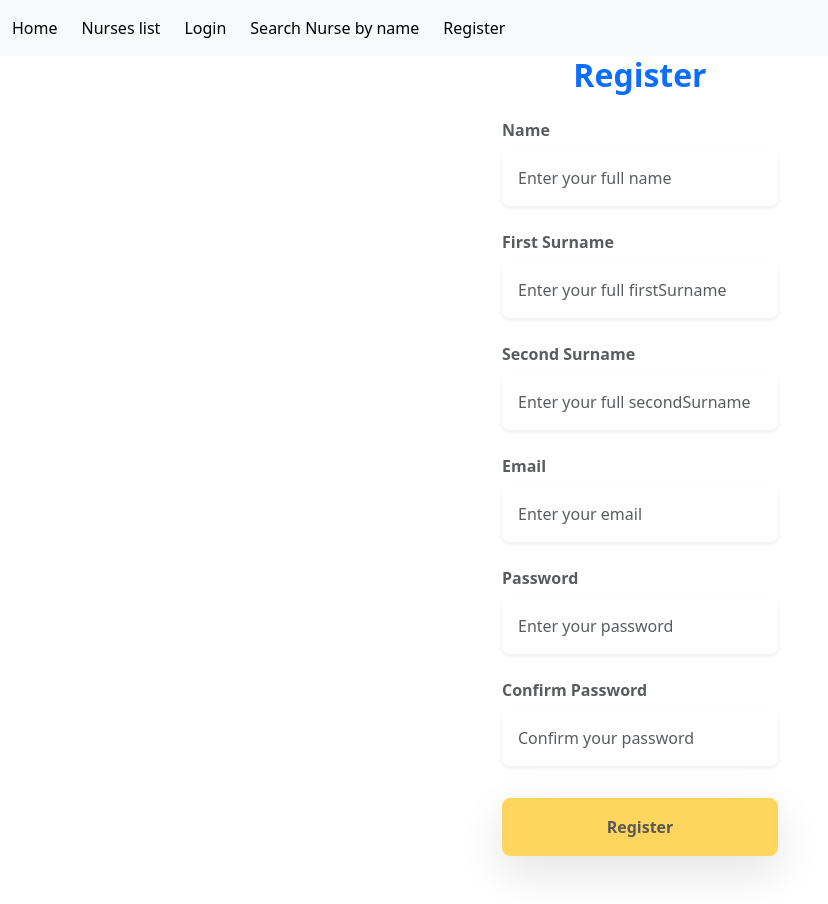
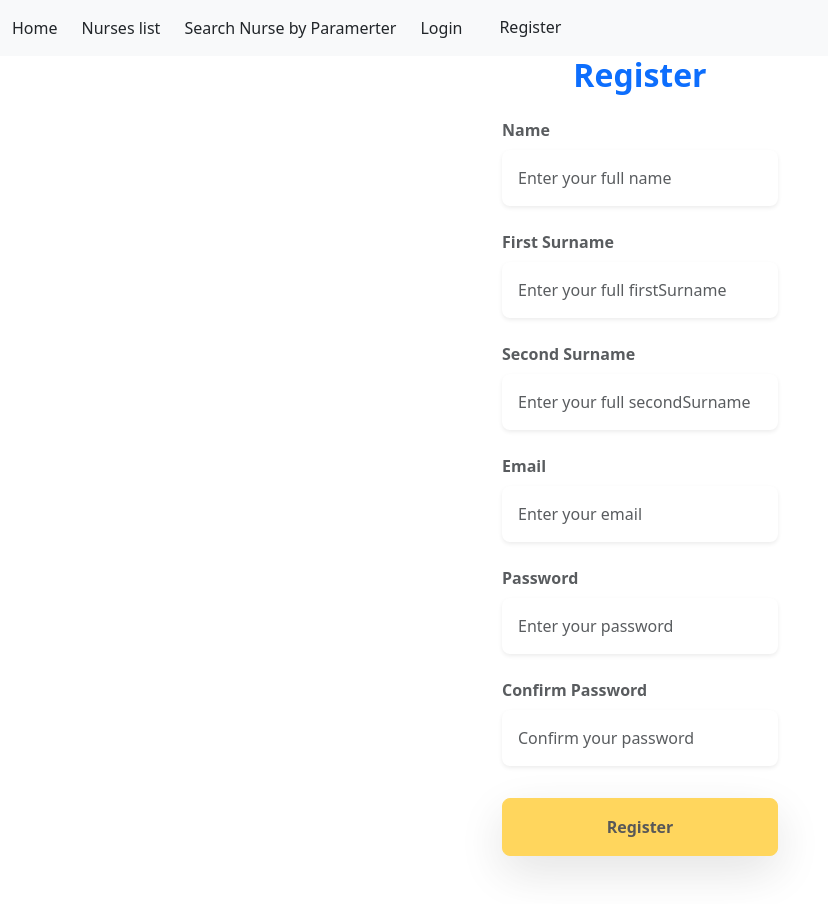
Before and after one commit to santiestebanellc/pr06_daw_front_end, an Angular app in the folder NurseProject_Frontend/: page /nurses-register in a window 1280 px wide. Shown: the whole page, without its empty margins (0-828 px from the left). Built offline with nearby package versions, Linux system fonts and the light colour scheme.

Commit message:
show new nurses fixed

```diff
--- a/NurseProject_Frontend/src/app/menu/menu.component.html
+++ b/NurseProject_Frontend/src/app/menu/menu.component.html
@@ -2,23 +2,45 @@
   <div class="container-fluid">
     <ul class="d-flex flex-row gap-4 navbar-nav">
       <li class="nav-item">
-        <a class="nav-link active" href="">Home</a>
+        <button
+          [routerLink]="'/'"
+          class="btn btn-link text-decoration-none text-dark nav-link active"
+        >
+          Home
+        </button>
       </li>
       <li class="nav-item">
-        <a class="nav-link active" href="list-all-nurses">Nurses list</a>
+        <button
+          [routerLink]="'list-all-nurses'"
+          class="btn btn-link text-decoration-none text-dark nav-link active"
+        >
+          Nurses list
+        </button>
+      </li>
+
+      <li class="nav-item">
+        <button
+          [routerLink]="'search-nurses-by-name'"
+          class="btn btn-link text-decoration-none text-dark nav-link active"
+        >
+          Search Nurse by Paramerter
+        </button>
       </li>
       <li class="nav-item">
-        <a class="nav-link active" href="nurses-login">Login</a>
+        <button
+          [routerLink]="'nurses-login'"
+          class="btn btn-link text-decoration-none text-dark nav-link active"
+        >
+          Login
+        </button>
       </li>
       <li class="nav-item">
-        <a class="nav-link active" href="search-nurses-by-name"
-          >Search Nurse by name</a
+        <button
+          [routerLink]="'nurses-register'"
+          class="btn btn-link text-decoration-none text-dark active"
         >
-      </li>
-      <li class="nav-item">
-        <a class="nav-link active" href="nurses-register"
-          >Register</a
-        >
+          Register
+        </button>
       </li>
     </ul>
   </div>
--- a/NurseProject_Frontend/src/app/register/register.component.html
+++ b/NurseProject_Frontend/src/app/register/register.component.html
@@ -1,4 +1,4 @@
-<div class="container d-flex justify-content-center align-items-center vh-100 ">
+<div class="container d-flex justify-content-center align-items-center vh-100">
   <div class="login-container p-5 rounded-4 bg-white col-12 col-md-6 col-lg-4">
     <!-- Título -->
     <h2 class="text-center mb-4 text-primary fw-bold">Register</h2>
@@ -19,7 +19,9 @@
       </div>
 
       <div class="form-group mb-4">
-        <label for="firstSurname" class="form-label fw-bold text-muted">First Surname</label>
+        <label for="firstSurname" class="form-label fw-bold text-muted"
+          >First Surname</label
+        >
         <input
           type="text"
           id="firstSurname"
@@ -32,7 +34,9 @@
       </div>
 
       <div class="form-group mb-4">
-        <label for="secondSurname" class="form-label fw-bold text-muted">Second Surname</label>
+        <label for="secondSurname" class="form-label fw-bold text-muted"
+          >Second Surname</label
+        >
         <input
           type="text"
           id="secondSurname"
@@ -60,7 +64,9 @@
 
       <!-- Campo de Contraseña -->
       <div class="form-group mb-4">
-        <label for="password" class="form-label fw-bold text-muted">Password</label>
+        <label for="password" class="form-label fw-bold text-muted"
+          >Password</label
+        >
         <input
           type="password"
           id="password"
@@ -74,7 +80,9 @@
 
       <!-- Confirmar Contraseña -->
       <div class="form-group mb-4">
-        <label for="confirmPassword" class="form-label fw-bold text-muted">Confirm Password</label>
+        <label for="confirmPassword" class="form-label fw-bold text-muted"
+          >Confirm Password</label
+        >
         <input
           type="password"
           id="confirmPassword"
@@ -85,25 +93,32 @@
           required
         />
       </div>
+      <!-- Mensaje de Error -->
+      <div
+        *ngIf="errorMessage"
+        class="alert alert-danger text-center mt-3 shadow-sm rounded-3"
+      >
+        {{ errorMessage }}
+      </div>
+
+      <!-- Mensaje de Éxito -->
+      <div
+        *ngIf="successMessage"
+        class="alert alert-success text-center mt-3 shadow-sm rounded-3"
+      >
+        {{ successMessage }}
+      </div>
 
       <!-- Botón de Enviar -->
       <button
         type="submit"
         class="btn btn-warning w-100 fw-bold py-3 rounded-3 shadow-lg mt-2 transition-all"
-        [disabled]="!name || !email || !password || password !== confirmPassword">
+        [disabled]="
+          !name || !email || !password || password !== confirmPassword
+        "
+      >
         Register
       </button>
-
-      <!-- Mensaje de Error -->
-      <div *ngIf="errorMessage" class="alert alert-danger text-center mt-3 shadow-sm rounded-3">
-        {{ errorMessage }}
-      </div>
-
-      <!-- Mensaje de Éxito -->
-      <div *ngIf="successMessage" class="alert alert-success text-center mt-3 shadow-sm rounded-3">
-        {{ successMessage }}
-      </div>
     </form>
-
   </div>
 </div>
--- a/NurseProject_Frontend/src/app/register/register.component.ts
+++ b/NurseProject_Frontend/src/app/register/register.component.ts
@@ -8,7 +8,7 @@ import { NursesService } from '../services/nurses.service';
   selector: 'app-register',
   imports: [CommonModule, FormsModule],
   templateUrl: './register.component.html',
-  styleUrls: ['./register.component.css']
+  styleUrls: ['./register.component.css'],
 })
 export class RegisterComponent {
   name: string = '';
@@ -23,14 +23,15 @@ export class RegisterComponent {
   constructor(private nursesService: NursesService) {}
 
   onSubmit(): void {
+    let newId = NURSE_USERS.length;
     const nurseData = {
-      id: NURSE_USERS.length++,
+      id: newId + 1,
       name: this.name,
       first_surname: this.firstSurname,
       second_surname: this.secondSurname,
       email: this.email,
       password: this.password,
-      profile_pic: "https://avatar.iran.liara.run/public"
+      profile_pic: 'https://avatar.iran.liara.run/public',
     };
     this.nursesService.registerNurse(nurseData);
   }
--- a/NurseProject_Frontend/src/app/search-nurses-by-name/search-nurses-by-name.component.ts
+++ b/NurseProject_Frontend/src/app/search-nurses-by-name/search-nurses-by-name.component.ts
@@ -1,7 +1,6 @@
 import { Component, OnInit } from '@angular/core';
 import { CommonModule } from '@angular/common';
 import { NursesService } from '../services/nurses.service';
-import { NURSE_USERS } from '../local-data/nurse-users';
 
 @Component({
   selector: 'app-search-nurses-by-name',
--- a/NurseProject_Frontend/src/app/services/nurses.service.ts
+++ b/NurseProject_Frontend/src/app/services/nurses.service.ts
@@ -1,6 +1,8 @@
 import { Injectable } from '@angular/core';
 import { NURSE_USERS } from '../local-data/nurse-users';
 import { Nurse } from '../model/Nurse';
+
+// type Parameter = 'id' | 'name' | 'first_surname' | 'second_surname' | 'email';
 
 @Injectable({
   providedIn: 'root',
@@ -8,7 +10,6 @@ import { Nurse } from '../model/Nurse';
 export class NursesService {
   constructor() {}
   getNursesByParameter(parameter = '', input = '') {
-
     let nurse_users = NURSE_USERS;
 
     switch (parameter) {
@@ -63,17 +64,17 @@ export class NursesService {
     return NURSE_USERS;
   }
 
- validateLogin(email: string, password: string): boolean {
+  validateLogin(email: string, password: string): boolean {
     const nurse = NURSE_USERS.find(
       (n) => n.email === email && n.password === password
     );
     return !!nurse;
   }
 
-  registerNurse(nurseData: any){
-    NURSE_USERS.push(nurseData);
+  registerNurse(nurseData: any) {
+    if (nurseData) {
+      NURSE_USERS.push(nurseData);
+    }
     console.log(NURSE_USERS);
-
   }
-
 }
```
Also changed, not shown: NurseProject_Frontend/src/app/menu/menu.component.ts (+4 -6 lines).
